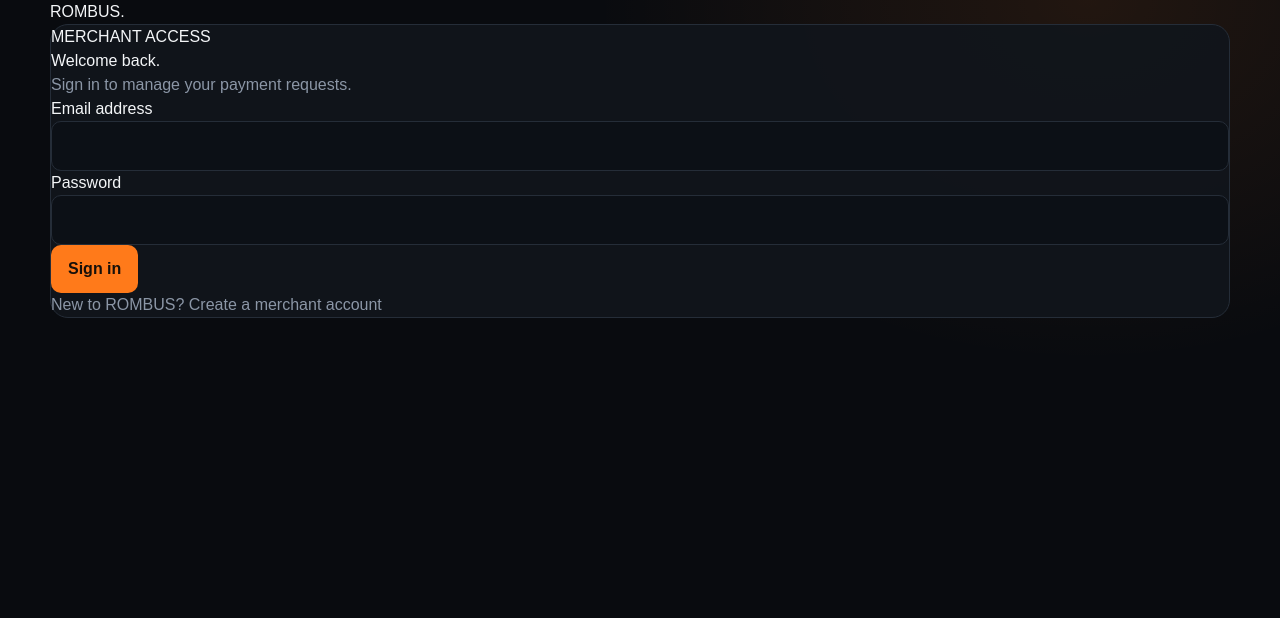
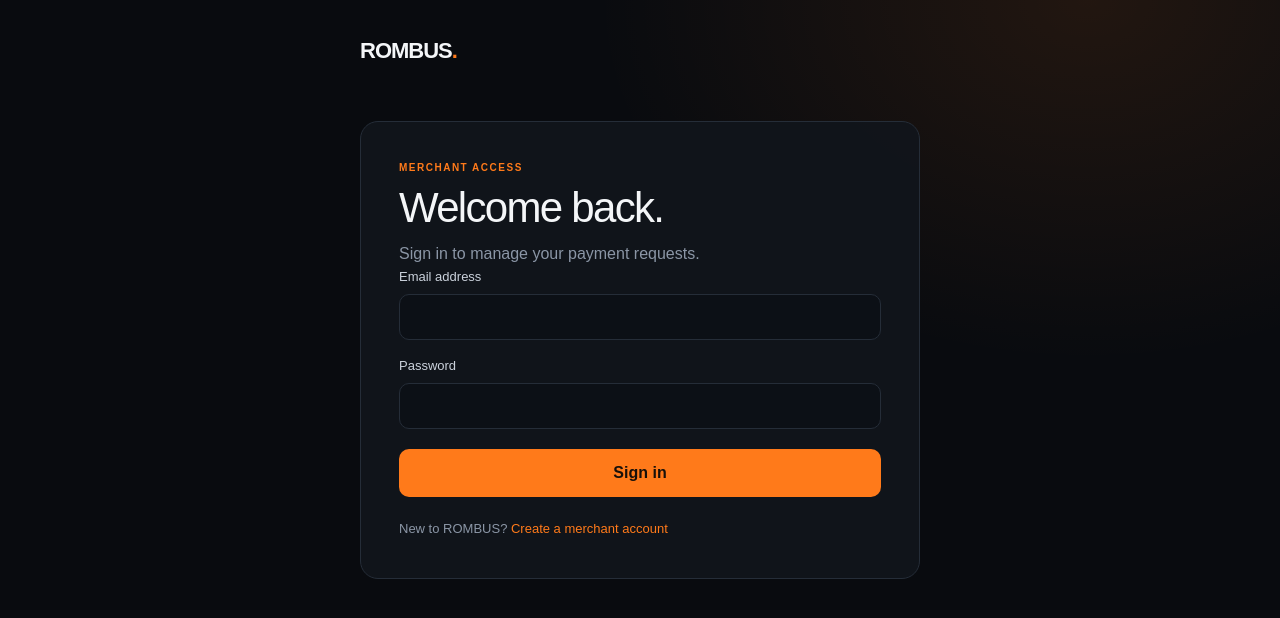
Before and after one commit to R-byte028/ROMBUS-, a Next.js app: page /login in a window 1280 px wide. Shown: the top 618 px of the page. Built offline with nearby package versions, Linux system fonts and the light colour scheme.

Commit message:
Style ROMBUS merchant authentication and dashboard

```diff
--- a/app/globals.css
+++ b/app/globals.css
@@ -35,3 +35,55 @@ button { cursor: pointer; }
   .shell { width: min(100% - 28px, 1180px); }
   .two-col { grid-template-columns: minmax(0, 1fr) !important; }
 }
+
+
+a { color: var(--orange); }
+.brand { color: inherit; text-decoration: none; font-size: 22px; font-weight: 800; letter-spacing: -1px; }
+.brand span { color: var(--orange); }
+.nav-cta { color: #17100a; background: var(--orange); text-decoration: none; font-weight: 700; padding: 9px 13px; border-radius: 9px; }
+.auth-shell { max-width: 560px; padding-top: 34px; padding-bottom: 70px; }
+.auth-panel { margin-top: 54px; padding: clamp(22px, 5vw, 38px); }
+.auth-panel h1, .dashboard-intro h1 { font-size: clamp(30px, 5vw, 42px); letter-spacing: -1.7px; line-height: 1.1; margin: 8px 0 10px; }
+.auth-panel > .muted { line-height: 1.6; }
+.eyebrow { color: var(--orange); font-size: 10px; font-weight: 800; letter-spacing: 1.5px; margin: 0 0 10px; }
+.stack { display: grid; gap: 16px; }
+.stack label { display: grid; gap: 8px; color: #cbd2dc; font-size: 13px; }
+.stack .primary { margin-top: 4px; min-height: 46px; }
+.auth-foot { margin: 22px 0 0; font-size: 13px; }
+.error { color: #ff9b79; background: rgba(255,100,70,.08); border: 1px solid rgba(255,100,70,.22); border-radius: 10px; padding: 12px 14px; font-size: 13px; line-height: 1.5; }
+.notice { color: #d7e6d9; background: rgba(80,180,110,.08); border: 1px solid rgba(80,180,110,.2); border-radius: 10px; padding: 12px 14px; font-size: 13px; }
+.dashboard-shell { padding-top: 28px; padding-bottom: 56px; }
+.dashboard-header, .account-area { display: flex; align-items: center; justify-content: space-between; gap: 14px; }
+.dashboard-header { border-bottom: 1px solid var(--line); padding-bottom: 18px; }
+.account-area { font-size: 12px; }
+.account-area form { margin: 0; }
+.quiet-button { color: var(--text); background: transparent; border: 1px solid var(--line); border-radius: 9px; padding: 8px 11px; }
+.dashboard-intro { padding: 42px 0 26px; }
+.dashboard-intro > p:last-child { line-height: 1.6; }
+.dashboard-grid { display: grid; grid-template-columns: minmax(0, 1.05fr) minmax(0, .95fr); gap: 18px; align-items: start; }
+.dashboard-card { padding: clamp(18px, 3vw, 26px); min-width: 0; }
+.section-heading { display: flex; align-items: center; justify-content: space-between; margin-bottom: 22px; }
+.section-heading h2 { font-size: 19px; letter-spacing: -.5px; margin: 0; }
+.section-heading .eyebrow { margin-bottom: 7px; }
+.form-grid { display: grid; grid-template-columns: 1fr 1fr; gap: 12px; }
+.request-form textarea { resize: vertical; }
+.fine-print { font-size: 11px; line-height: 1.6; }
+.request-list { display: grid; }
+.request-row { display: flex; justify-content: space-between; gap: 14px; padding: 16px 0; border-top: 1px solid var(--line); }
+.request-row strong { font-size: 13px; }
+.request-row p { font-size: 11px; margin: 6px 0; }
+.request-row a { font-size: 11px; }
+.status { align-self: flex-start; border: 1px solid var(--line); border-radius: 99px; padding: 5px 8px; font-size: 10px; text-transform: uppercase; color: var(--muted); }
+.status-open { color: #ffc08a; border-color: rgba(255,122,26,.3); }
+.status-paid { color: #8fd5a5; }
+.count-pill { color: var(--muted); border: 1px solid var(--line); border-radius: 99px; padding: 5px 9px; font-size: 11px; }
+.empty-state { border-top: 1px solid var(--line); padding-top: 16px; font-size: 13px; line-height: 1.6; }
+.notice-panel { margin: 0 0 18px; padding: 16px; border: 1px solid var(--line); border-radius: 12px; background: rgba(17,21,28,.85); font-size: 13px; line-height: 1.6; overflow-wrap: anywhere; }
+.notice-panel p { margin: 7px 0; }
+.dashboard-footer { margin-top: 26px; }
+@media (max-width: 820px) { .dashboard-grid { grid-template-columns: 1fr; } }
+@media (max-width: 560px) {
+  .form-grid { grid-template-columns: 1fr; }
+  .account-area { align-items: flex-end; flex-direction: column; gap: 8px; }
+  .dashboard-header { align-items: flex-start; }
+}
```
